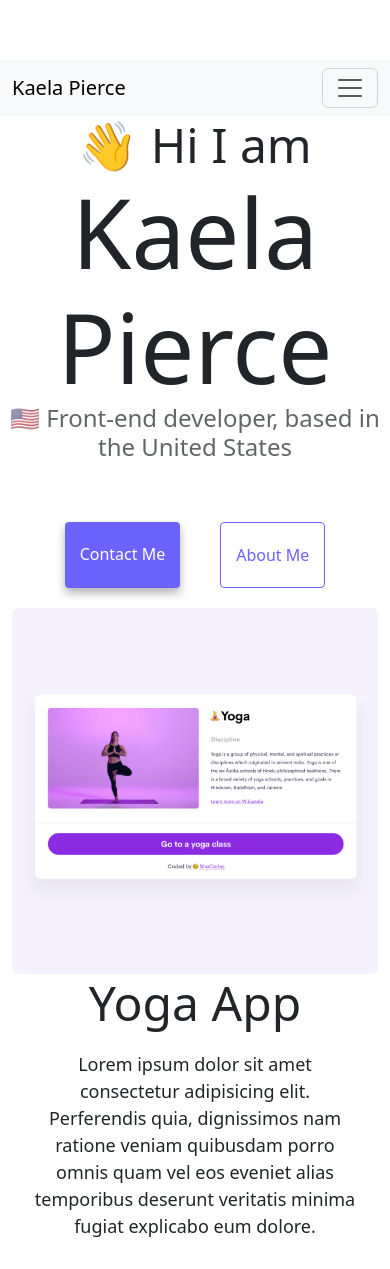
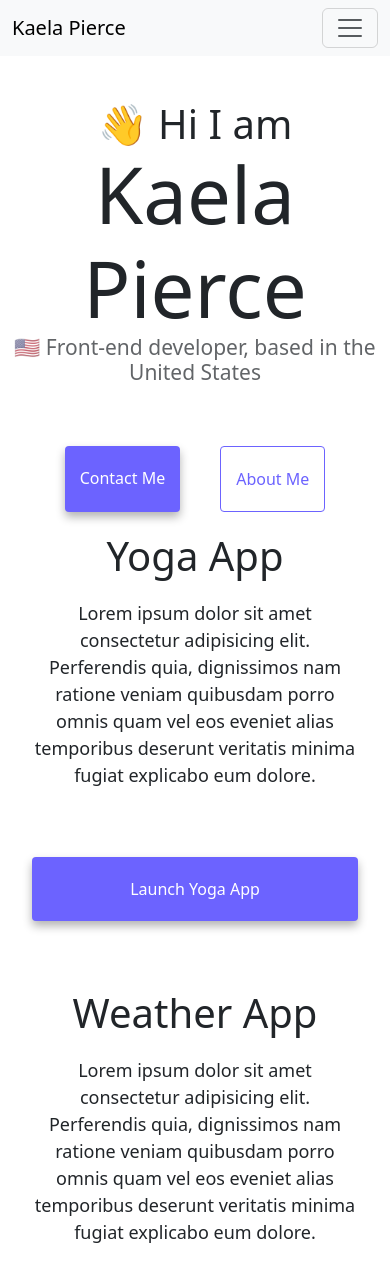
Before and after one commit to pkaela123/portfolio-shecodes-responsive, a plain HTML site: page index.html in a window 390 px wide. Shown: the top 1269 px of the page. Drawn offline with nearby package versions, Linux system fonts and the light colour scheme.

Commit message:
updated css and added media queries

```diff
--- a/index.html
+++ b/index.html
@@ -23,7 +23,7 @@
     <link rel="stylesheet" href="styles.css" />
   </head>
   <body>
-    <nav class="navbar navbar-expand-lg bg-body-tertiary">
+    <nav class="navbar navbar-expand-lg bg-body-tertiary fixed-top">
       <div class="container-fluid">
         <a class="navbar-brand" href="#">Kaela Pierce</a>
         <button
--- a/styles.css
+++ b/styles.css
@@ -5,7 +5,7 @@
 }
 
 body {
-  margin: 60px auto;
+  margin: 100px auto;
   max-width: 1400px;
 }
 
@@ -104,3 +104,22 @@ p {
 .home-paragraph {
   background: white;
 }
+
+@media (max-width: 500px) {
+  h1 {
+    font-size: 78px;
+  }
+  h2 {
+    font-size: 40px;
+  }
+  h3 {
+    font-size: 21px;
+  }
+  img {
+    display: none;
+  }
+  .launch-link {
+    display: block;
+    text-align: center;
+  }
+}
```
Also changed, not shown: about.html (+1 -1 lines).
